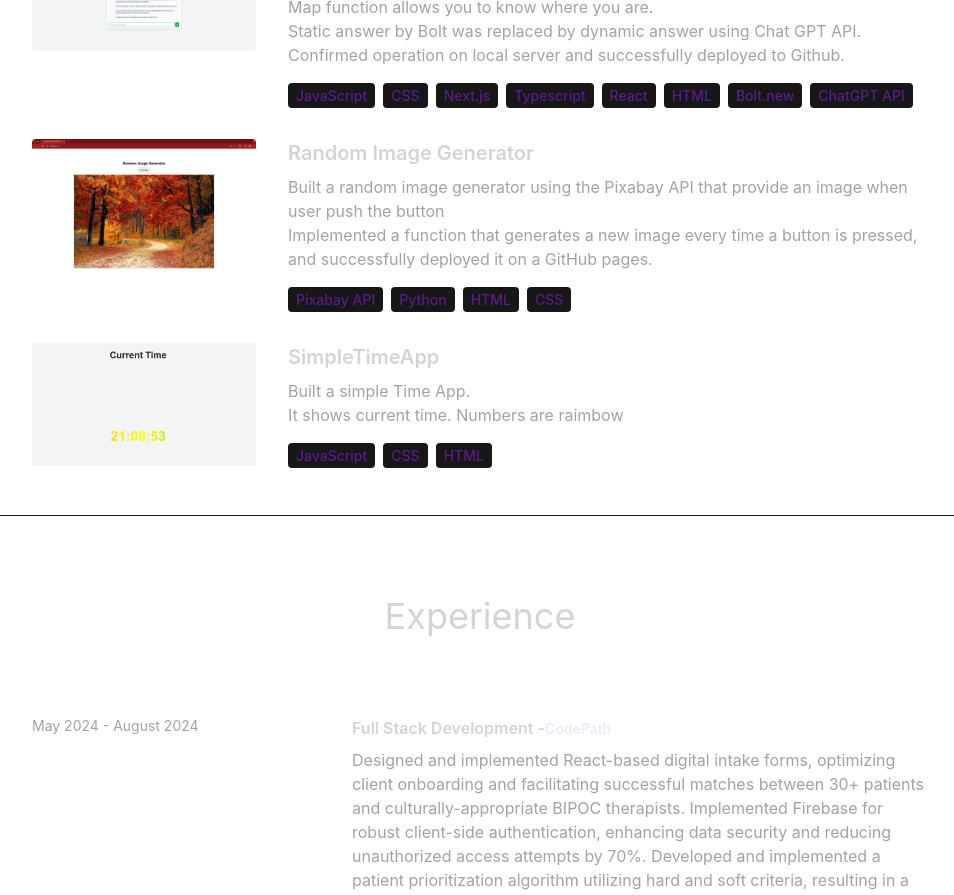
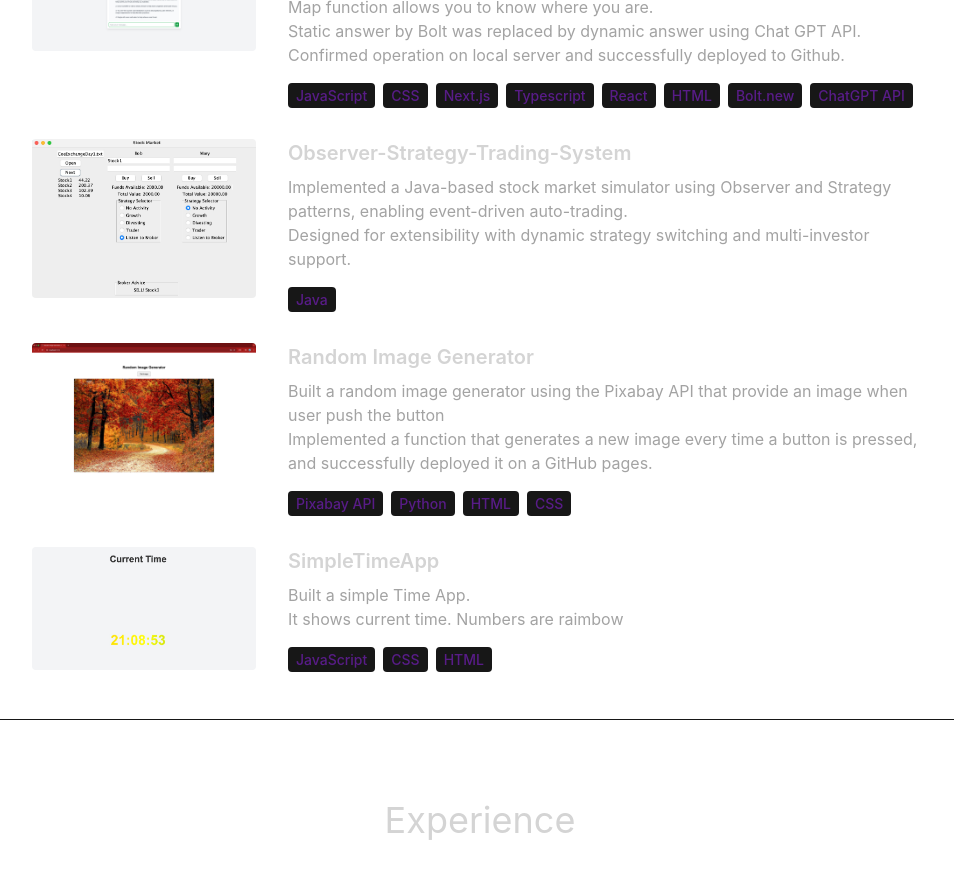
Before and after one commit to Banshi-84/portfolio-website, a React (Vite) app in the folder my-portfolio/: page / in a window 1280 px wide. Shown: the part 2760-3655 px from the top of the page, without its empty margins (160-1114 px from the left). Built offline with nearby package versions, Linux system fonts and the light colour scheme.

Commit message:
Add Observer-strategy-trading-system

```diff
--- a/my-portfolio/src/components/Project.jsx
+++ b/my-portfolio/src/components/Project.jsx
@@ -9,6 +9,7 @@ import project2 from "../assets/SimpleTimeApp.jpeg";
 import project3 from "../assets/ER.jpg";
 import project4 from "../assets/RandomImageGenerator.jpg"
 import project5 from "../assets/shateki.jpg"
+import project6 from "../assets/StockMarket.jpg"
 const projects = [
   {
     title: "Shateki (shooting game)",
@@ -40,6 +41,16 @@ const projects = [
       "Static answer by Bolt was replaced by dynamic answer using Chat GPT API. Confirmed operation on local server and successfully deployed to Github."
     ],
     technologies: ["JavaScript", "CSS", "Next.js","Typescript", "React", "HTML", "Bolt.new", "ChatGPT API"]
+  },
+  {
+    title: "Observer-Strategy-Trading-System",
+    image: project6,
+    link: "https://github.com/Banshi-84/observer-strategy-trading-system",
+    description: [
+      "Implemented a Java-based stock market simulator using Observer and Strategy patterns, enabling event-driven auto-trading.",
+      "Designed for extensibility with dynamic strategy switching and multi-investor support."
+    ],
+    technologies: ["Java"]
   },
   {
     title: "Random Image Generator",
```
Also changed, not shown: my-portfolio/src/assets/StockMarket.jpg (added).
